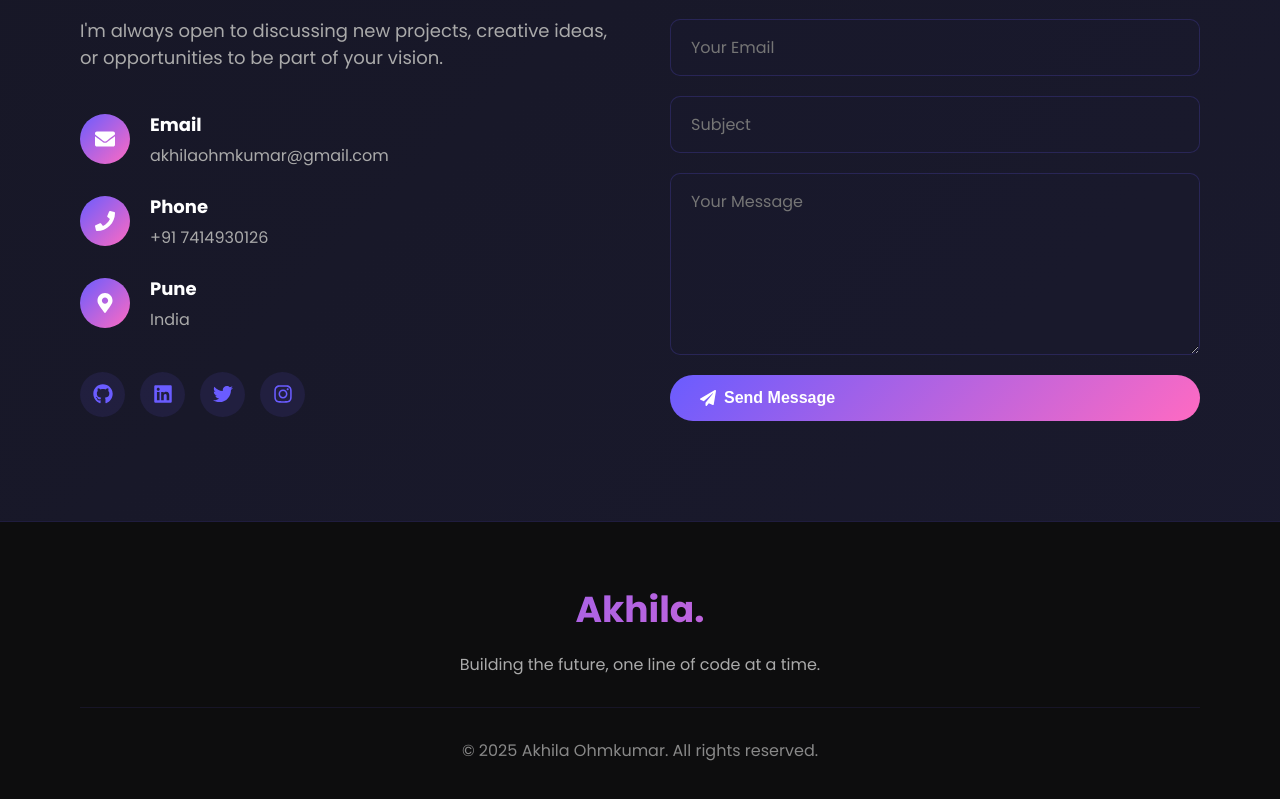
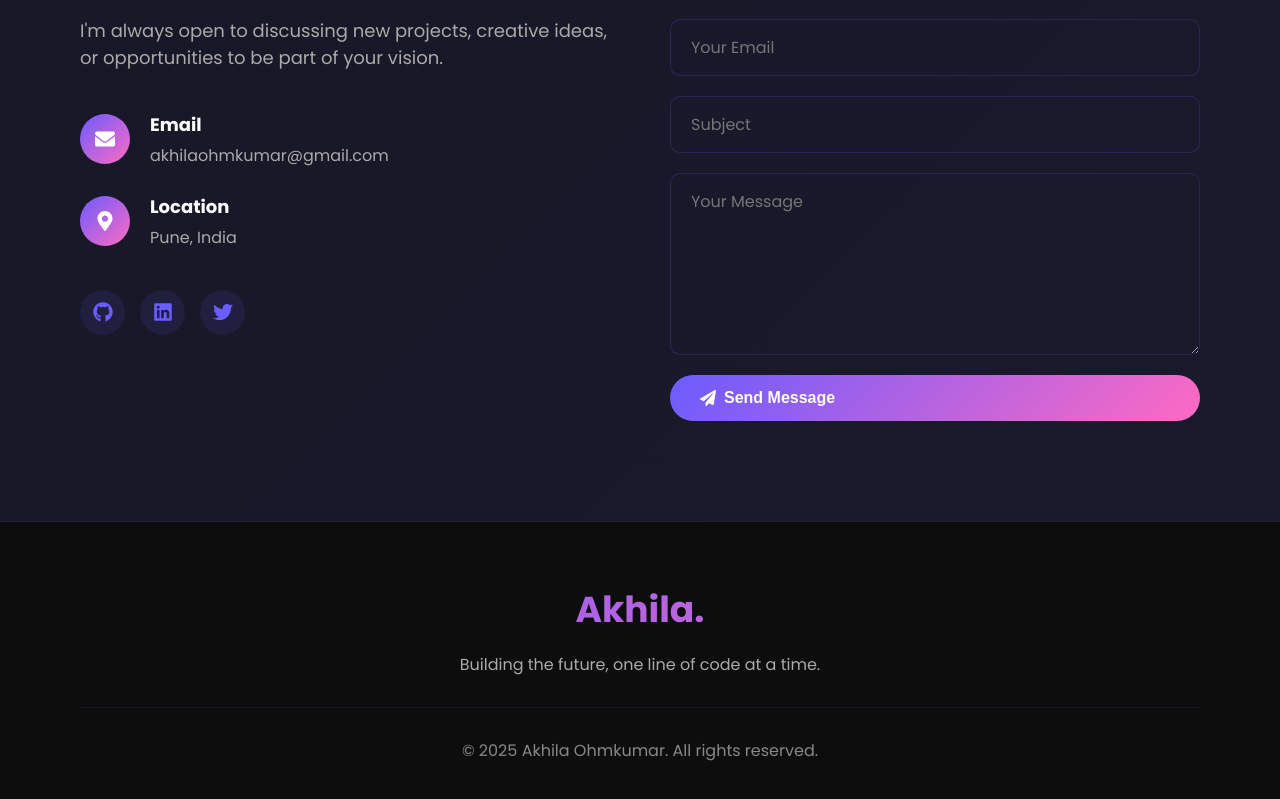
Before and after one commit to akhila046/Portfolio, a React (Vite) app: page / in a window 1280 px wide. Shown: the part 7670-8469 px from the top of the page. Built offline with nearby package versions, Linux system fonts and the light colour scheme.

Commit message:
Updated contact section

```diff
--- a/src/components/Contact.jsx
+++ b/src/components/Contact.jsx
@@ -1,5 +1,5 @@
 import { useState } from 'react'
-import { FaEnvelope, FaPhone, FaMapMarkerAlt, FaPaperPlane, FaGithub, FaLinkedin, FaTwitter, FaInstagram } from 'react-icons/fa'
+import { FaEnvelope, FaMapMarkerAlt, FaPaperPlane, FaGithub, FaLinkedin, FaTwitter } from 'react-icons/fa'
 
 const Contact = () => {
   const [formData, setFormData] = useState({
@@ -49,21 +49,11 @@ const Contact = () => {
 
             <div className="contact-item">
               <div className="contact-item-icon">
-                <FaPhone />
-              </div>
-              <div>
-                <h4>Phone</h4>
-                <p>+91 7414930126</p>
-              </div>
-            </div>
-
-            <div className="contact-item">
-              <div className="contact-item-icon">
                 <FaMapMarkerAlt />
               </div>
               <div>
-                <h4>Pune</h4>
-                <p>India</p>
+                <h4>Location</h4>
+                <p>Pune, India</p>
               </div>
             </div>
           </div>
@@ -77,9 +67,6 @@ const Contact = () => {
             </a>
             <a href="https://x.com/ByteWithAkhila" className="social-icon" target="_blank" rel="noopener noreferrer">
               <FaTwitter />
-            </a>
-            <a href="https://www.instagram.com/_akhila25_/" className="social-icon" target="_blank" rel="noopener noreferrer">
-              <FaInstagram />
             </a>
           </div>
         </div>
```
